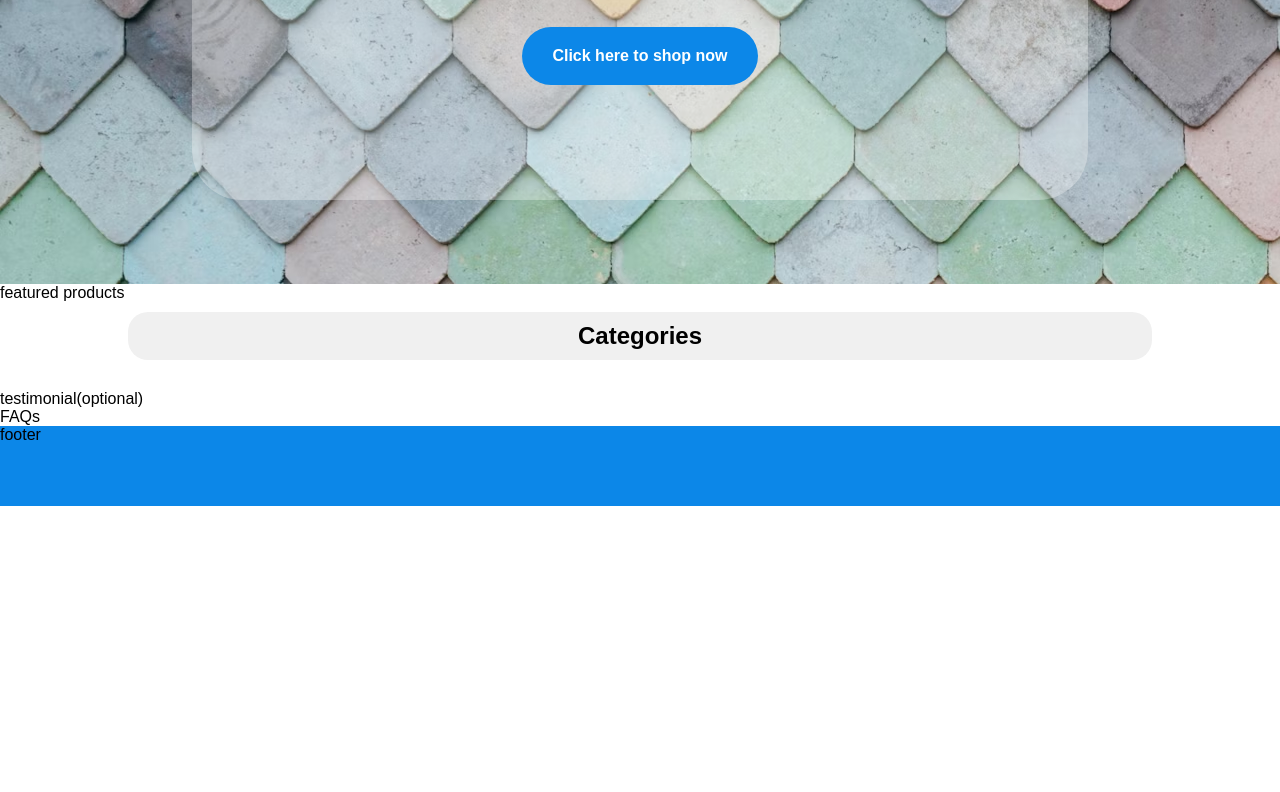
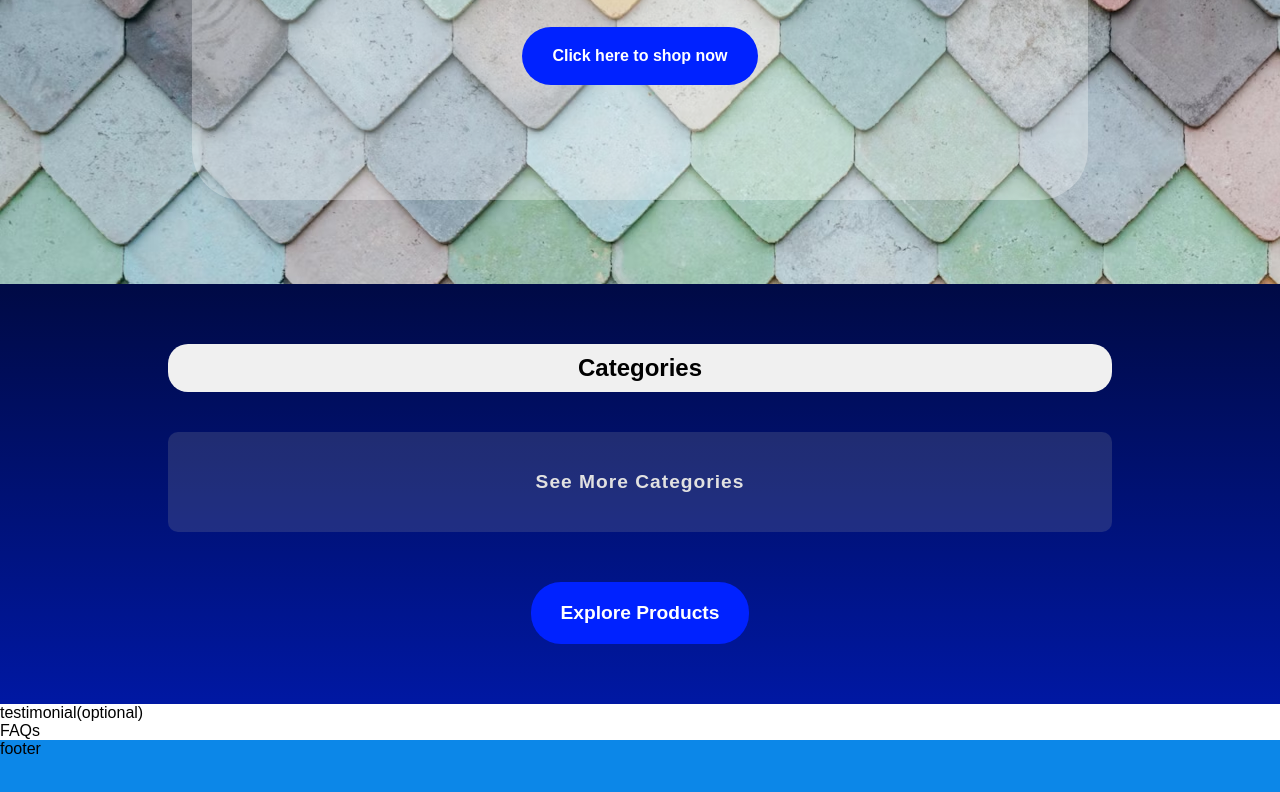
Before and after one commit to Srijatalamarla/ShopEvUN, a plain HTML site: page index.html in a window 1280 px wide. Shown: the part 356-1148 px from the top of the page. Before the commit the page ends 862 px from the top, so only its background shows below. Drawn offline with Linux system fonts and the light colour scheme; no server answers.

Commit message:
added style to categories on home page

```diff
--- a/index.css
+++ b/index.css
@@ -87,11 +87,15 @@ nav {
 
 .cart {
     color: white;
-    background-color: var(--blue);
+    background-color: rgb(0, 34, 255);
     padding: 15px;
     border: 1px solid white;
     border-radius: 25px;
     margin-left: auto;
+}
+
+.cart:hover {
+    background-color: var(--blue);
 }
 
 #cart-count {
@@ -125,6 +129,7 @@ main {
     display: flex;
     justify-content: center;
     align-items: center;
+
 }
 
 .hero-text {
@@ -149,7 +154,7 @@ main {
 
 .hero-text a {
     text-decoration: none;
-    background-color: var(--blue);
+    background-color: rgb(0, 34, 255);
     color: white;
     padding: 20px 30px;
     margin-top: 30px;
@@ -157,10 +162,20 @@ main {
 }
 
 .hero-text a:hover {
-    background-color: rgb(0, 34, 255);
+    background-color: var(--blue);
 }
 
 /* categories */
+.categories {
+    padding: 50px;
+    background-image: linear-gradient(to bottom, rgb(0, 10, 69), rgb(0, 24, 163));
+}
+
+.categories-top-container {
+    padding: 10px 0;
+    border-radius: 40px;
+}
+
 .categories-title {
     text-align: center;
     margin-top: 10px;
@@ -176,17 +191,54 @@ main {
 .categories-container {
     display: grid;
     grid-template-columns: repeat(auto-fill, minmax(150px, 1fr));
-    gap: 10px;
+    gap: 15px;
     padding: 10px;
 }
 
 .category-item {
+    cursor: pointer;
     height: 100px;
+    font-size: 1.2rem;
+    padding: 15px;
+    font-weight: 600;
     display: flex;
     justify-content: center;
     align-items: center;
-    background-color: rgb(242, 242, 242);
-    border-radius: 20px;
+    background-color: rgb(159, 159, 159, 0.2);
+    color: rgb(225, 225, 225);
+    border-radius: 10px;
+    letter-spacing: 1px;
+    transition: all 0.2s ease-in-out;
+}
+
+.category-item:hover {
+    transform: scale(1.1);
+}
+
+.categories-buttons {
+    display: flex;
+    justify-content: center;
+    flex-direction: column;
+    align-items: center;
+}
+
+#see-more-btn {
+    width: 80%;
+    margin-bottom: 50px;
+}
+
+.categories-nav-products {
+    text-decoration: none;
+    padding: 20px 30px;
+    border-radius: 30px;
+    background-color: rgb(0, 34, 255);
+    color: white;
+    font-size: 1.2rem;
+    font-weight: 700;
+}
+
+.categories-nav-products:hover {
+    background-color: var(--blue);
 }
 
 /* footer */
@@ -274,4 +326,8 @@ footer {
         height: 90%;
         width: 90%;
     }
+
+    .categories {
+        padding: 15px;
+    }
 }
--- a/index.html
+++ b/index.html
@@ -59,11 +59,16 @@
                 <a href="products.html">Click here to shop now</a>
             </div>
         </section>
-        <section>featured products</section>
+        <!-- <section>featured products</section> -->
         <section class="categories">
             <h2 class="categories-title">Categories</h2>
-            <div class="categories-container">
-
+            <div class="categories-top-container">
+                <div class="categories-container">
+                </div>
+                <div class="categories-buttons">
+                    <div class="category-item" id="see-more-btn">See More Categories</div>
+                    <a href="products.html" class="categories-nav-products">Explore Products</a>
+                </div>
             </div>
         </section>
         <section>testimonial(optional)</section>
```
